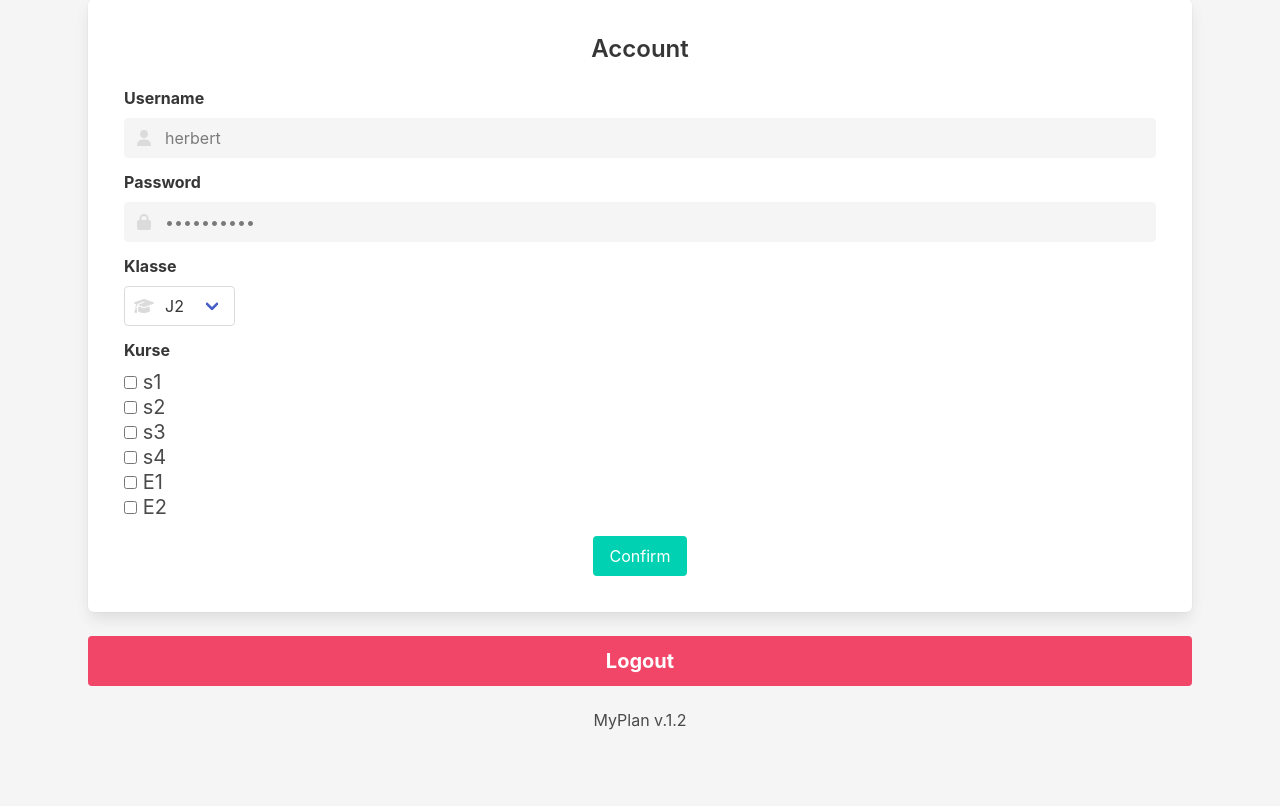
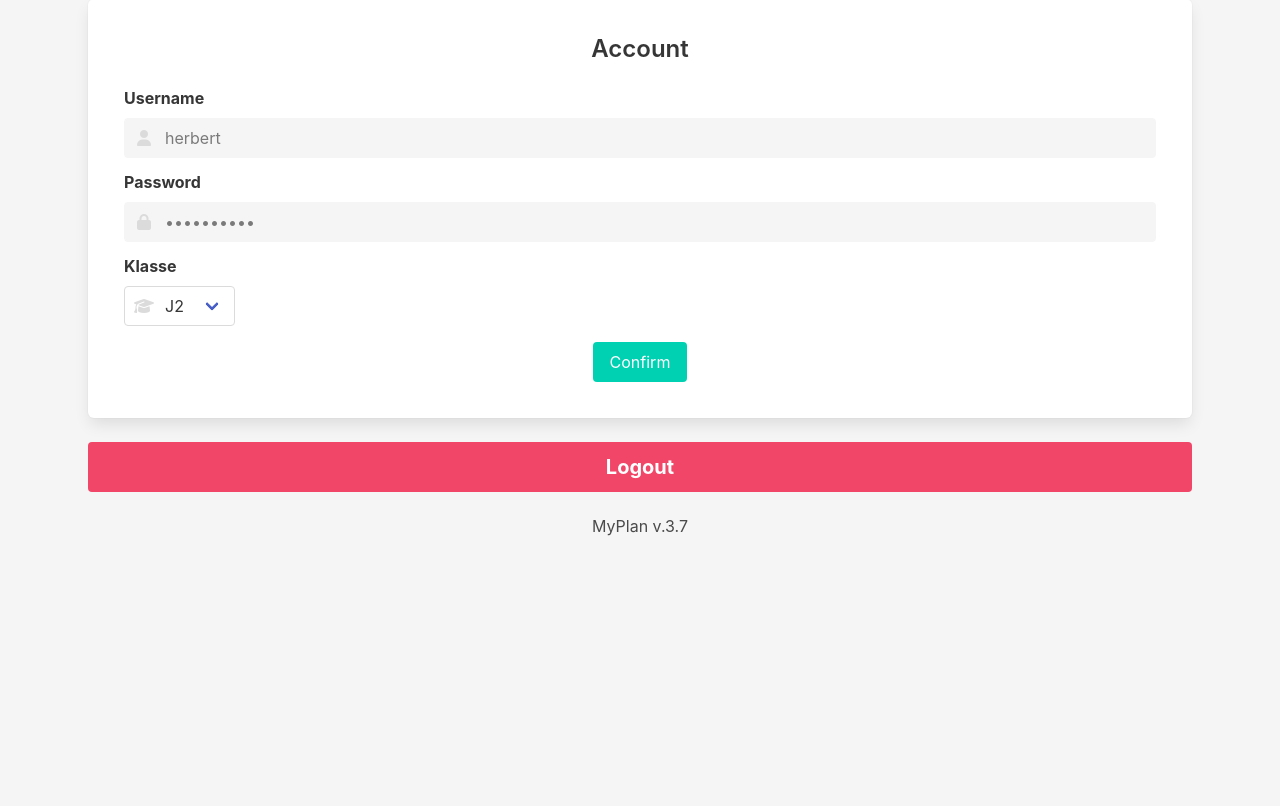
Before and after one commit to lynusdev/AcePlan, a Flask app: page /settings in a window 1280 px wide. Shown: the part 154-960 px from the top of the page. After the commit the page ends 690 px from the top, so only its background shows below. Run offline with Flask 3, Linux system fonts and the light colour scheme; a user stored in the database is signed in; some libraries are stand-ins or nearby versions.

Commit message:
updated features

```diff
--- a/website/auth.py
+++ b/website/auth.py
@@ -39,7 +39,6 @@ def signup():
         password = request.form.get('password')
         password_length = "X" * len(password)
         klasse = request.form.get('klasse')
-        print(klasse)
 
         user = User.query.filter_by(username=username).first()
         if user:
@@ -55,7 +54,7 @@ def signup():
         elif len(password) > 50:
             flash('Password cant be longer than 50 characters.', category='error')
         else:
-            new_user = User(username=username, password=generate_password_hash(password, method='sha256'), passwordlength=password_length, klasse=klasse)
+            new_user = User(username=username, password=generate_password_hash(password, method='scrypt'), passwordlength=password_length, klasse=klasse)
             db.session.add(new_user)
             db.session.commit()
             login_user(new_user, remember=True)
--- a/website/models.py
+++ b/website/models.py
@@ -7,4 +7,3 @@ class User(db.Model, UserMixin):
     password = db.Column(db.String)
     passwordlength = db.Column(db.Integer)
     klasse = db.Column(db.String)
-    kurse = db.Column(db.String)
--- a/website/templates/settings.html
+++ b/website/templates/settings.html
@@ -59,23 +59,6 @@ navigation %}
           </div>
         </div>
       </div>
-      {% if user.klasse == "J1" or user.klasse == "J2"%}
-      <div class="field">
-        <label class="label">Kurse</label>
-        {% for kurs in alle_kurse %}
-        <label class="checkbox is-size-5">
-          <input
-            type="checkbox"
-            id="{{kurs}}"
-            name="kurse"
-            value="{{kurs}}"
-            {% if kurs in ausgewählte_kurse %}checked{% endif %}
-          />
-          {{kurs}}</label
-        ><br />
-        {% endfor %}
-      </div>
-      {% endif %}
       <div class="control has-text-centered mt-4">
         <button class="button is-primary" type="submit">Confirm</button>
       </div>
@@ -89,6 +72,6 @@ navigation %}
       Logout
     </button>
   </div>
-  <h2 class="subtitle has-text-centered pt-5 is-6">MyPlan v.1.2</h2>
+  <h2 class="subtitle has-text-centered pt-5 is-6">MyPlan v.3.7</h2>
 </div>
 {% endblock %}
--- a/website/views.py
+++ b/website/views.py
@@ -9,7 +9,6 @@ import html
 
 views = Blueprint('views', __name__)
 
-alle_kurse = ["s1", "s2", "s3", "s4", "E1", "E2"]
 alle_klassen = ["5A", "5B", "5C", "5D", "6A", "6B", "6C", "6D", "7A", "7B", "7C", "7D", "8A", "8B", "8C", "8D", "9A", "9B", "9C", "9D", "10A", "10B", "10C", "10D", "J1", "J2"]
 
 @views.route("/")
@@ -28,9 +27,6 @@ def home():
     else:
         date = datetime.today().strftime('%Y-%m-%d')
 
-    # Get user data
-    user = User.query.filter_by(id=current_user.id).first()
-
     url = "https://hektor.webuntis.com/WebUntis/monitor/substitution/data?school=KurfuerstFGym"
     payload = {"formatName":"Vertr_Lehrer_heute","schoolName":"KurfuerstFGym","date":date.replace("-", ""),"dateOffset":0,"strikethrough":True,"mergeBlocks":True,"showOnlyFutureSub":False,"showBreakSupervisions":False,"showTeacher":True,"showClass":True,"showHour":True,"showInfo":True,"showRoom":True,"showSubject":True,"groupBy":2,"hideAbsent":True,"departmentIds":[3,2,1,4],"departmentElementType":1,"hideCancelWithSubstitution":False,"hideCancelCausedByEvent":False,"showTime":False,"showSubstText":True,"showAbsentElements":[4,1,2],"showAffectedElements":[],"showUnitTime":False,"showMessages":True,"showStudentgroup":False,"enableSubstitutionFrom":False,"showSubstitutionFrom":0,"showTeacherOnEvent":False,"showAbsentTeacher":True,"strikethroughAbsentTeacher":True,"activityTypeIds":[2,3,4],"showEvent":False,"showCancel":True,"showOnlyCancel":False,"showSubstTypeColor":False,"showExamSupervision":False,"showUnheraldedExams":False}
     response = requests.post(url, json=payload).text
@@ -38,6 +34,11 @@ def home():
 
     # Last Update
     last_update = data_dict["payload"]["lastUpdate"]
+
+    # Date for data
+    data_date = data_dict["payload"]["date"]
+    data_date = str(data_date)[:4] + "-" + str(data_date)[4:]
+    data_date = str(data_date)[:7] + "-" + str(data_date)[7:]
 
     # Week Day
     week_day = data_dict["payload"]["weekDay"]
@@ -51,10 +52,10 @@ def home():
 
     # Changes
     rows = data_dict["payload"]["rows"]
-    changes = []
+    unsorted_changes = []
     for row in rows:
         classes = row["data"][1]
-        if user.klasse in classes:
+        if current_user.klasse in classes:
             cleaned_row = []
             # Hour
             cleaned_row.append(html.unescape(row["data"][0].replace(' ', "")))
@@ -63,7 +64,7 @@ def home():
             # Room
             cleaned_row.append(html.unescape(row["data"][3].split(" (")[0].replace('<span class="substMonitorSubstElem">', "").replace('</span>', "")))
             # Teacher
-            cleaned_row.append(html.unescape(row["data"][4]))
+            cleaned_row.append(html.unescape(row["data"][4].split(" (")[0].replace('<span class="substMonitorSubstElem">', "").replace('</span>', "")))
             # Info
             cleaned_row.append(html.unescape(row["data"][5]))
             # Text
@@ -73,28 +74,35 @@ def home():
                 cleaned_row.append("CANCELED")
             else:
                 cleaned_row.append("CHANGE")
-            changes.append(cleaned_row)
+            if cleaned_row not in unsorted_changes:
+                unsorted_changes.append(cleaned_row)
 
-    return render_template("home.html", user=current_user, messages=messages_cleaned, date=date, week_day=week_day, last_update=last_update, changes=changes)
+    changes = []
+    len_unsortet_changes = len(unsorted_changes)
+    first_hour = 999
+    first_index = 0
+    while not len(changes) == len_unsortet_changes:
+        for x, change in enumerate(unsorted_changes):
+            hour = int(change[0][:1])
+            if hour <= first_hour:
+                first_hour = hour
+                first_index = x
+        changes.append(unsorted_changes[first_index])
+        unsorted_changes.pop(first_index)
+        first_hour = 999
+
+    return render_template("home.html", user=current_user, messages=messages_cleaned, date=data_date, week_day=week_day, last_update=last_update, changes=changes)
 
 @views.route("/settings", methods=["GET", "POST"])
 @login_required
 def settings():
-    global alle_kurse
     global alle_klassen
 
     if request.method == 'POST':
         flash('Your settings have been saved!', category='success')
-        ausgewählte_kurse = ",".join(request.form.getlist('kurse'))
         klasse = request.form.get('klasse')
         user = User.query.filter_by(id=current_user.id).first()
-        user.kurse = ausgewählte_kurse
         user.klasse = klasse
         db.session.commit()
 
-    if not current_user.kurse == None:
-        ausgewählte_kurse = current_user.kurse.split(",")
-    else:
-        ausgewählte_kurse = []
-
-    return render_template("settings.html", user=current_user, alle_kurse=alle_kurse, alle_klassen=alle_klassen, ausgewählte_kurse=ausgewählte_kurse)
+    return render_template("settings.html", user=current_user, alle_klassen=alle_klassen)
```
Also changed, not shown: website/templates/home.html (+11 -6 lines), website/database.db (added).
